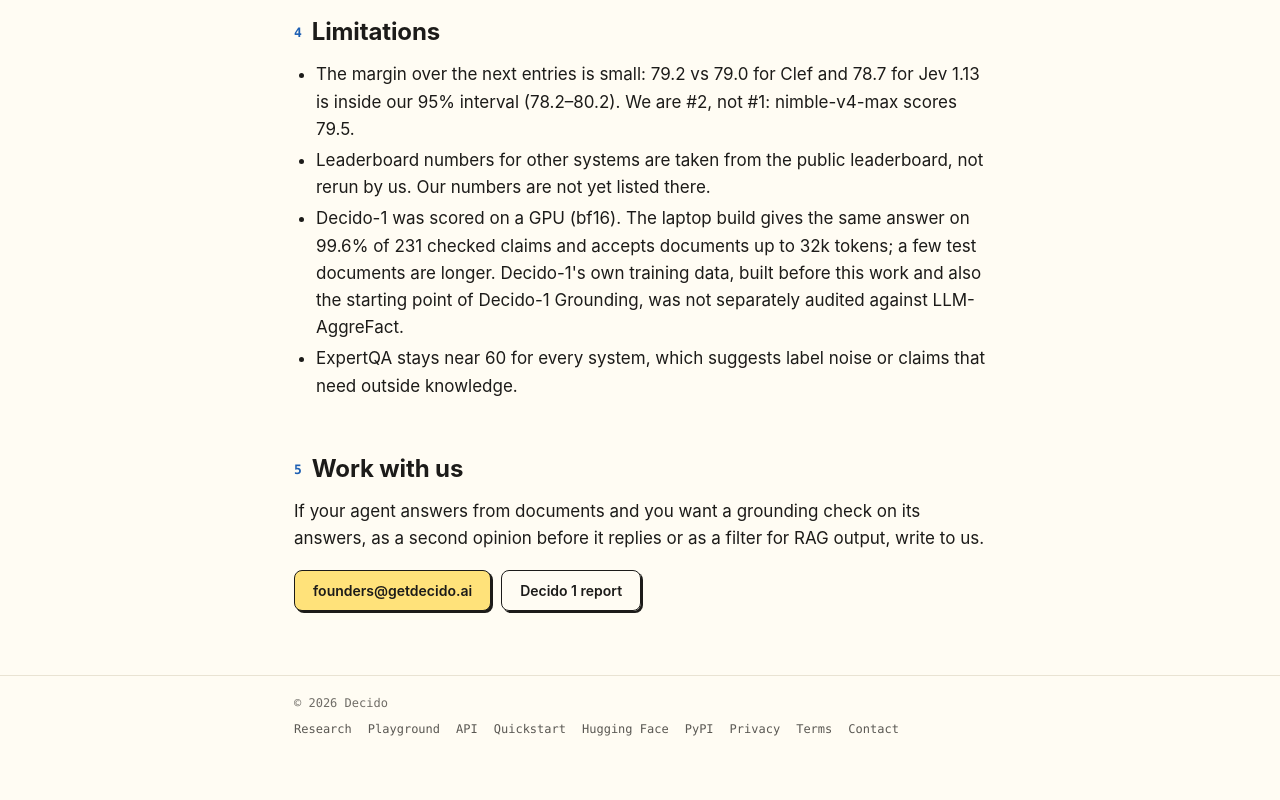
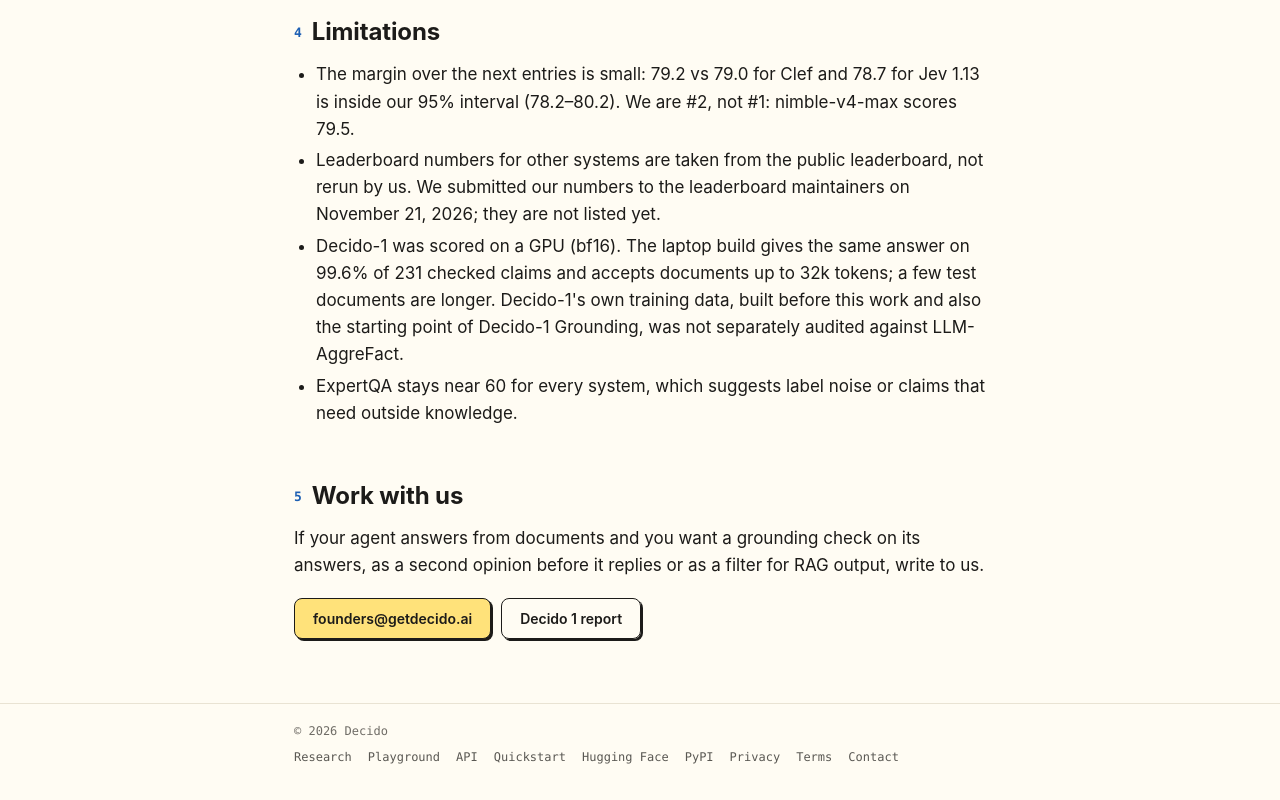
Before and after one commit to decido-ai/decido-ai.github.io, a plain HTML site: page research/grounding.html in a window 1280 px wide. Shown: the part 3113-3913 px from the top of the page. Before the commit the page ends 3885 px from the top, so only its background shows below. Drawn offline with Linux system fonts and the light colour scheme.

Commit message:
grounding: submitted to LLM-AggreFact

```diff
--- a/research/grounding.html
+++ b/research/grounding.html
@@ -208,7 +208,7 @@ p = out["answers"]["supported"]["noul"]   <span class="c"># P(supported); "suppo
   <h2><span class="n">4</span>Limitations</h2>
   <ul>
     <li>The margin over the next entries is small: 79.2 vs 79.0 for Clef and 78.7 for Jev 1.13 is inside our 95% interval (78.2–80.2). We are #2, not #1: nimble-v4-max scores 79.5.</li>
-    <li>Leaderboard numbers for other systems are taken from the public leaderboard, not rerun by us. Our numbers are not yet listed there.</li>
+    <li>Leaderboard numbers for other systems are taken from the public leaderboard, not rerun by us. We submitted our numbers to the leaderboard maintainers on November 21, 2026; they are not listed yet.</li>
     <li>Decido-1 was scored on a GPU (bf16). The laptop build gives the same answer on 99.6% of 231 checked claims and accepts documents up to 32k tokens; a few test documents are longer. Decido-1's own training data, built before this work and also the starting point of Decido-1 Grounding, was not separately audited against LLM-AggreFact.</li>
     <li>ExpertQA stays near 60 for every system, which suggests label noise or claims that need outside knowledge.</li>
   </ul>
```
